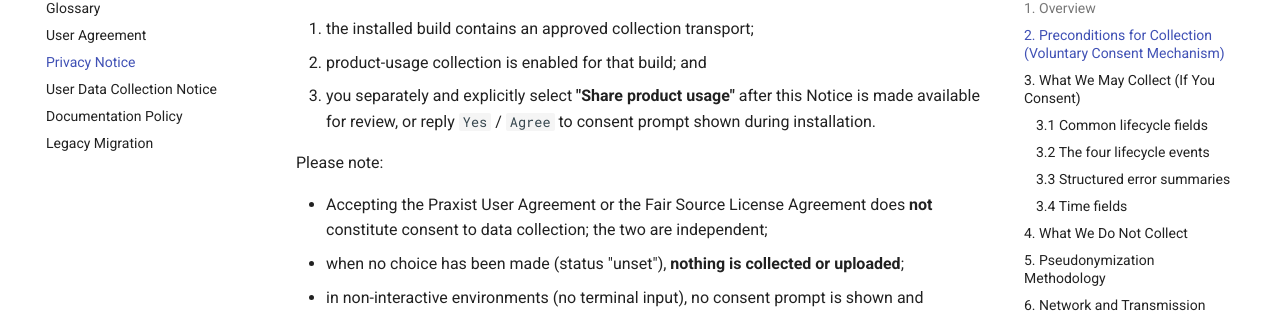
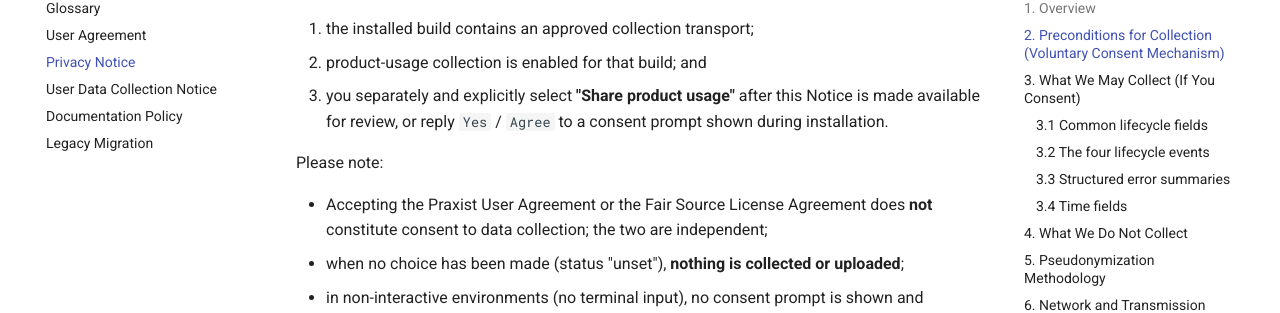
Before and after one commit to Ar1es-XD/PRAXIST, an MkDocs documentation site: the page built from docs/legal/PRIVACY.md, in a window 1280 px wide and 900 px high, scrolled down 753 px. Shown: the part 148-461 px from the top of the window. Built offline with MkDocs 1.6.1 and Material for MkDocs 9.7.7, drawn with Linux system fonts in a browser that asks for light colours; comment, search, counter and statistics services are not loaded.

```diff
--- a/docs/legal/PRIVACY.md
+++ b/docs/legal/PRIVACY.md
@@ -25,7 +25,7 @@ Praxist collects product-usage data only when **all three** of the following con
 
 1. the installed build contains an approved collection transport;
 2. product-usage collection is enabled for that build; and
-3. you separately and explicitly select **"Share product usage"** after this Notice is made available for review, or reply `Yes` / `Agree` to consent prompt shown during installation.
+3. you separately and explicitly select **"Share product usage"** after this Notice is made available for review, or reply `Yes` / `Agree` to a consent prompt shown during installation.
 
 Please note:
 
```
